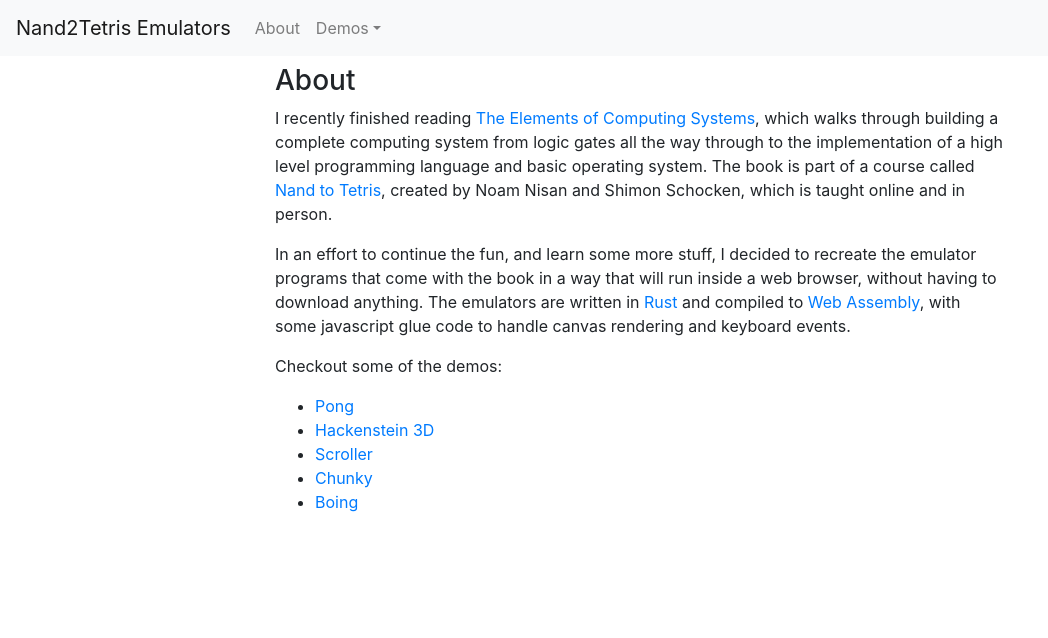
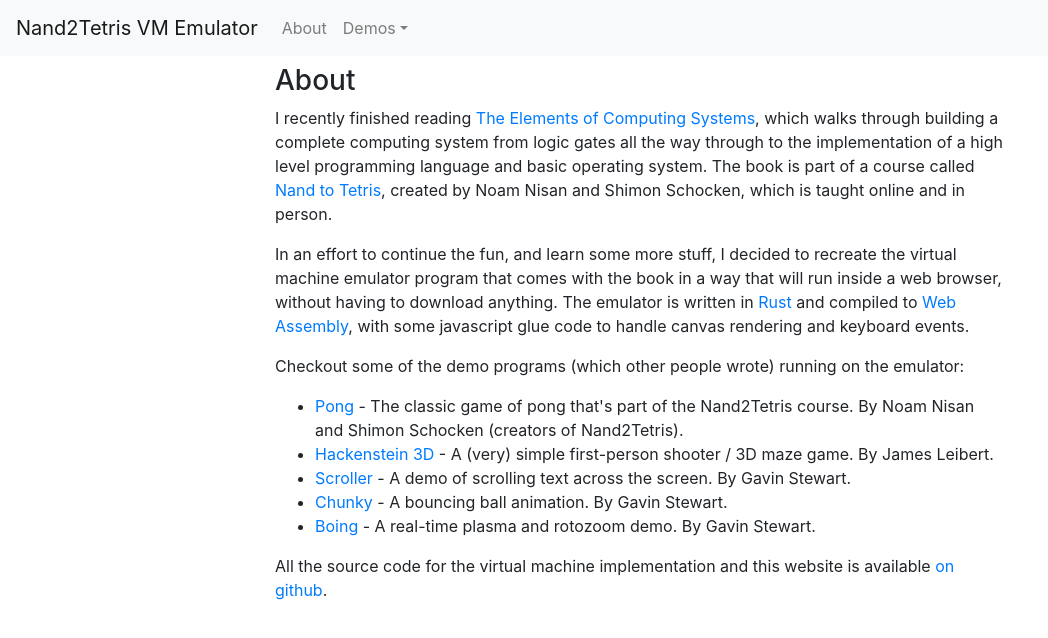
Before and after one commit to pcardune/hackvm, a React (Create React App) app in the folder web/: page / in a window 1280 px wide. Shown: the top 638 px of the page, without its empty margins (0-1048 px from the left). Built offline with nearby package versions, Linux system fonts and the light colour scheme.

Commit message:
Updates to web ui to include more info about demos

```diff
--- a/web/public/index.html
+++ b/web/public/index.html
@@ -6,7 +6,7 @@
     <meta name="theme-color" content="#000000" />
     <meta
       name="description"
-      content="An emulator for the hack platform"
+      content="A vm emulator for the hack platform"
     />
     <link rel="stylesheet" href="https://cdn.jsdelivr.net/npm/bootstrap-icons@1.4.1/font/bootstrap-icons.css"/>
     <link
@@ -28,7 +28,7 @@
       work correctly both with client-side routing and a non-root public URL.
       Learn how to configure a non-root public URL by running `npm run build`.
     -->
-    <title>Nand2Tetris Emulator</title>
+    <title>Nand2Tetris VM Emulator</title>
   </head>
   <body>
     <noscript>You need to enable JavaScript to run this app.</noscript>
--- a/web/src/App.tsx
+++ b/web/src/App.tsx
@@ -5,7 +5,6 @@ import NavDropdown from "react-bootstrap/NavDropdown";
 import Nav from "react-bootstrap/Nav";
 import EmulatorPage from "./pages/emulator";
 import AboutPage from "./pages/about";
-// import JackCompilerPage from "./pages/jack-compiler";
 import demos from "./demos";
 
 function App() {
@@ -25,7 +24,9 @@ function App() {
         expanded={expanded}
         onToggle={onToggle}
       >
-        <Navbar.Brand href="/">Nand2Tetris Emulators</Navbar.Brand>
+        <Navbar.Brand as={Link} to="/">
+          Nand2Tetris VM Emulator
+        </Navbar.Brand>
         <Navbar.Toggle />
         <Navbar.Collapse id="basic-navbar-nav">
           <Nav className="mr-auto" role="">
--- a/web/src/HackEmulator.tsx
+++ b/web/src/HackEmulator.tsx
@@ -1,4 +1,4 @@
-import { useState, useCallback } from "react";
+import { useState, useCallback, useEffect } from "react";
 import Row from "react-bootstrap/Row";
 import Col from "react-bootstrap/Col";
 import Form from "react-bootstrap/Form";
@@ -11,10 +11,11 @@ import type RustHackMachine from "./RustHackMachine";
 
 type HackEmulatorProps = {
   urls: string[];
+  config: { speed: number };
   children?: React.ReactNode;
 };
-const HackEmulator = ({ urls, children }: HackEmulatorProps) => {
-  const [speed, setSpeed] = useState(20000);
+const HackEmulator = ({ urls, config, children }: HackEmulatorProps) => {
+  const [speed, setSpeed] = useState(config.speed);
   const [numInstructions, setNumInstructions] = useState(0);
 
   const { loading, canvasRef, paused, setPaused, reset } = useHackMachine(
@@ -22,11 +23,16 @@ const HackEmulator = ({ urls, children }: HackEmulatorProps) => {
     {
       paused: false,
       speed,
-      onTick: useCallback((machine: RustHackMachine, elapsedTimeMs: number) => {
+      onTick: useCallback((machine: RustHackMachine) => {
         setNumInstructions(machine.numCycles / 1000);
       }, []),
     }
   );
+
+  useEffect(() => {
+    setSpeed(config.speed);
+    setNumInstructions(0);
+  }, [urls, config]);
 
   const togglePause = () => setPaused(!paused);
 
@@ -80,7 +86,7 @@ const HackEmulator = ({ urls, children }: HackEmulatorProps) => {
       </Col>
       <Col md={4}>
         {children}
-        <Accordion>
+        <Accordion defaultActiveKey="0">
           <Card>
             <Accordion.Toggle as={Card.Header} eventKey="0">
               Configuration
--- a/web/src/demos.ts
+++ b/web/src/demos.ts
@@ -11,19 +11,24 @@ export const OSFiles = [
 
 type Demo = {
   title: string;
+  description?: string;
   files: string[];
   projectUrl: string;
   author: string;
   ticksPerCycle?: number;
   instructions?: string;
+  config?: { speed?: number };
 };
 
 const demos: Record<string, Demo> = {
   pong: {
     title: "Pong",
+    description:
+      "The classic game of pong that's part of the Nand2Tetris course.",
     author: "Noam Nisan and Shimon Schocken (creators of Nand2Tetris)",
     projectUrl: "https://www.nand2tetris.org/",
     instructions: "Use the arrow keys to move the paddle.",
+    config: { speed: 5000 },
     files: [
       "programs/Pong/Bat.vm",
       "programs/Pong/Ball.vm",
@@ -33,6 +38,7 @@ const demos: Record<string, Demo> = {
   },
   hackenstein3D: {
     title: "Hackenstein 3D",
+    description: "A (very) simple first-person shooter / 3D maze game.",
     author: "James Leibert",
     projectUrl: "https://github.com/QuesterZen/hackenstein3D",
     files: [
@@ -44,8 +50,10 @@ const demos: Record<string, Demo> = {
   },
   scroller: {
     title: "Scroller",
+    description: "A demo of scrolling text across the screen.",
     author: "Gavin Stewart",
     projectUrl: "https://github.com/gav-/Nand2Tetris-Games_and_Demos",
+    config: { speed: 5000 },
     files: [
       "https://raw.githubusercontent.com/gav-/Nand2Tetris-Games_and_Demos/master/GASscroller/GASscroller.vm",
       "https://raw.githubusercontent.com/gav-/Nand2Tetris-Games_and_Demos/master/GASscroller/Main.vm",
@@ -56,6 +64,7 @@ const demos: Record<string, Demo> = {
   },
   chunky: {
     title: "Chunky",
+    description: "A bouncing ball animation.",
     author: "Gavin Stewart",
     projectUrl: "https://github.com/gav-/Nand2Tetris-Games_and_Demos",
     files: [
@@ -75,8 +84,10 @@ const demos: Record<string, Demo> = {
   },
   boing: {
     title: "Boing",
+    description: "A real-time plasma and rotozoom demo.",
     author: "Gavin Stewart",
     projectUrl: "https://github.com/gav-/Nand2Tetris-Games_and_Demos",
+    config: { speed: 5000 },
     files: [
       "https://raw.githubusercontent.com/gav-/Nand2Tetris-Games_and_Demos/master/GASboing/GASboing.vm",
       "https://raw.githubusercontent.com/gav-/Nand2Tetris-Games_and_Demos/master/GASboing/Image.vm",
--- a/web/src/pages/about.tsx
+++ b/web/src/pages/about.tsx
@@ -34,9 +34,9 @@ function AboutPage() {
           </p>
           <p>
             In an effort to continue the fun, and learn some more stuff, I
-            decided to recreate the emulator programs that come with the book in
-            a way that will run inside a web browser, without having to download
-            anything. The emulators are written in{" "}
+            decided to recreate the virtual machine emulator program that comes
+            with the book in a way that will run inside a web browser, without
+            having to download anything. The emulator is written in{" "}
             <a
               href="https://www.rust-lang.org/"
               target="_blank"
@@ -55,14 +55,30 @@ function AboutPage() {
             , with some javascript glue code to handle canvas rendering and
             keyboard events.
           </p>
-          <p>Checkout some of the demos:</p>
+          <p>
+            Checkout some of the demo programs (which other people wrote)
+            running on the emulator:
+          </p>
           <ul>
             {Object.keys(demos).map((demoId) => (
               <li key={demoId}>
-                <Link to={`/emulator/${demoId}`}>{demos[demoId].title}</Link>
+                <Link to={`/emulator/${demoId}`}>{demos[demoId].title}</Link> -{" "}
+                {demos[demoId].description} By {demos[demoId].author}.
               </li>
             ))}
           </ul>
+          <p>
+            All the source code for the virtual machine implementation and this
+            website is available{" "}
+            <a
+              href="https://github.com/pcardune/hackvm"
+              target="_blank"
+              rel="noopener noreferrer"
+            >
+              on github
+            </a>
+            .
+          </p>
         </Col>
       </Row>
     </Container>
--- a/web/src/pages/emulator.tsx
+++ b/web/src/pages/emulator.tsx
@@ -11,21 +11,23 @@ function EmulatorPage() {
 
   const demo = demos[demoId];
   const urls = demo ? [...demo.files, ...OSFiles] : [];
+  const defaultConfig = { speed: 20000 };
+  const config =
+    demo && demo.config ? { ...defaultConfig, ...demo.config } : defaultConfig;
 
   return (
     <Container>
       <Row>
         <Col md={12}>
-          <strong className="fs-5">{demo.title}</strong>
-          <p>by {demo.author}</p>
+          <strong className="fs-5">{demo.title}</strong> - {demo.description}{" "}
+          <a href={demo.projectUrl} target="_blank" rel="noopener noreferrer">
+            [source code]
+          </a>
+          <p>by {demo.author} </p>
         </Col>
       </Row>
-      <HackEmulator urls={urls}>
+      <HackEmulator urls={urls} config={config}>
         {demo.instructions && <p>{demo.instructions}</p>}
-        <p>
-          This demo program for the hack platform was written by {demo.author}.
-          You can find the code for it <a href={demo.projectUrl}>here</a>.
-        </p>
       </HackEmulator>
     </Container>
   );
--- a/web/src/useHackMachine.ts
+++ b/web/src/useHackMachine.ts
@@ -21,6 +21,8 @@ export default function useHackMachine(
   const canvasRef = useRef<HTMLCanvasElement>(null);
 
   useEffect(() => {
+    setPaused(initPaused);
+    setMachine(undefined);
     setLoading(true);
     const context = canvasRef.current?.getContext("2d");
     context &&
@@ -49,7 +51,7 @@ export default function useHackMachine(
     if (onTick) {
       onTickInterval = setInterval(
         () => onTick(machine, new Date().getTime() - startTime),
-        1000
+        1000 / 30
       );
     }
     return () => {
```
Also changed, not shown: 1 other file (tests, documents, lock files or other folders).
